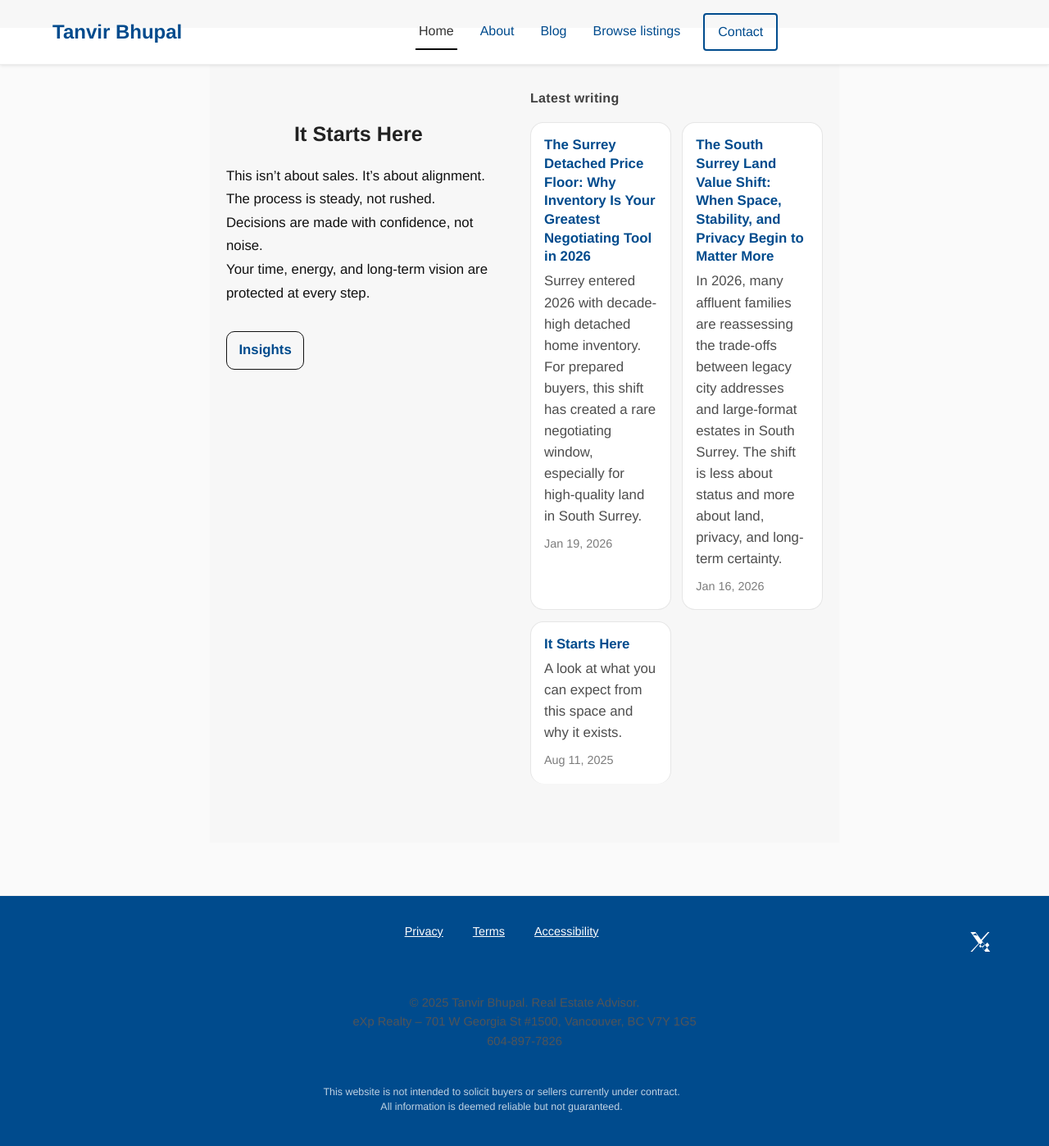
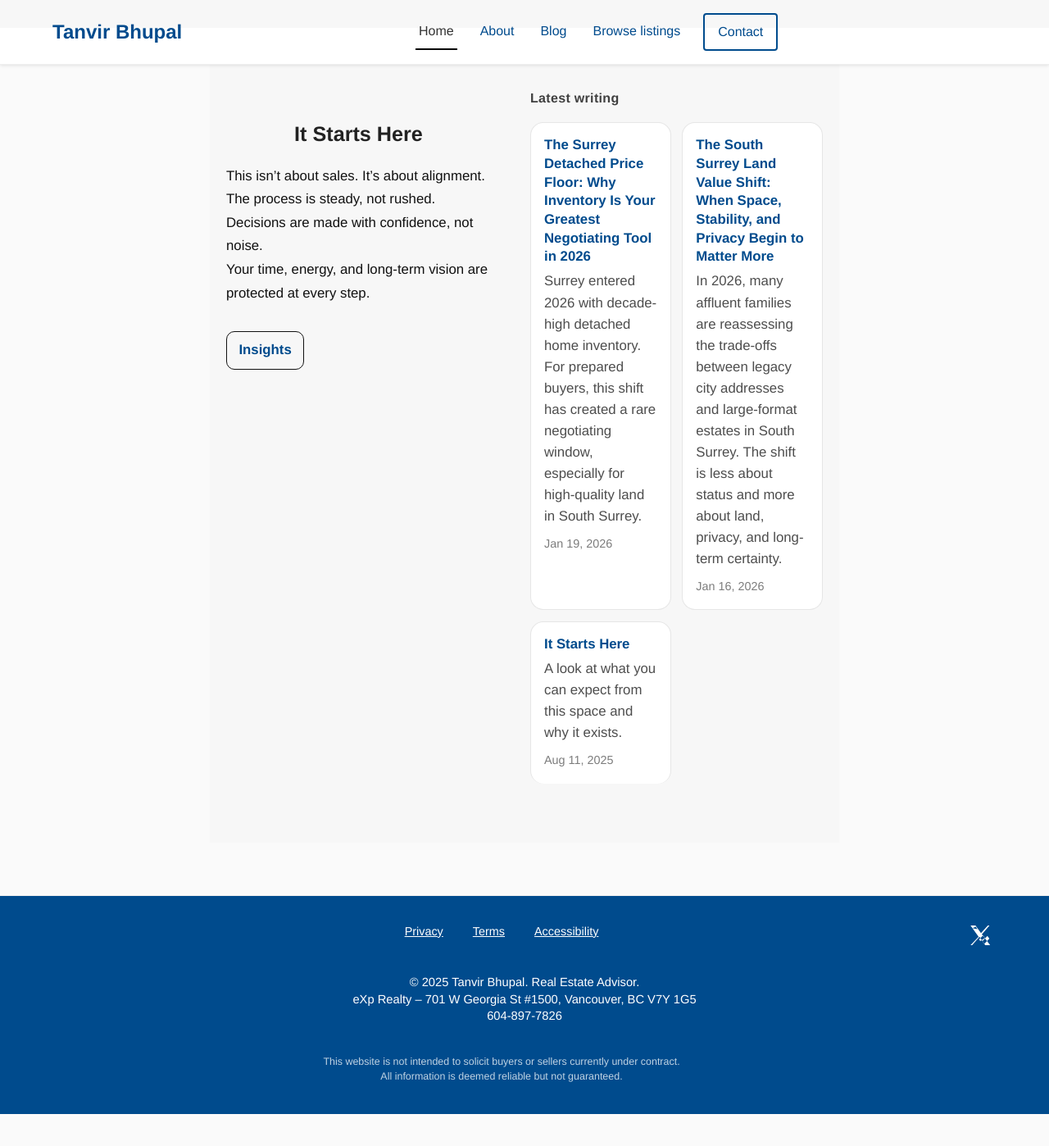
Before and after one commit to gvancouverhomes/gvancouverhomes.github.io, a Jekyll site: the page built from index.md, in a window 1280 px wide and 1400 px high, scrolled down 692 px. Shown: the whole window at 82% size. Built offline with Jekyll 4.4.1, drawn with Linux system fonts in a browser that asks for light colours; after the commit the page ends 2051 px from its top, so only the background shows below that; grey boxes are pictures that could not be loaded.

Commit message:
Tighten footer spacing and normalize footer text to white

```diff
--- a/assets/css/refined.css
+++ b/assets/css/refined.css
@@ -360,3 +360,20 @@ footer a:hover{
 .footer-social a{
   text-decoration: none;
 }
+.footer-copy{
+  color: #ffffff;
+  opacity: 1;
+  margin-top: 0.5rem;
+  line-height: 1.4;
+}
+.site-footer p{
+  margin-bottom: 0.25rem;
+}
+
+.footer-links{
+  margin-bottom: 0.25rem;
+}
+
+.footer-social{
+  margin: 0.25rem 0;
+}
```
